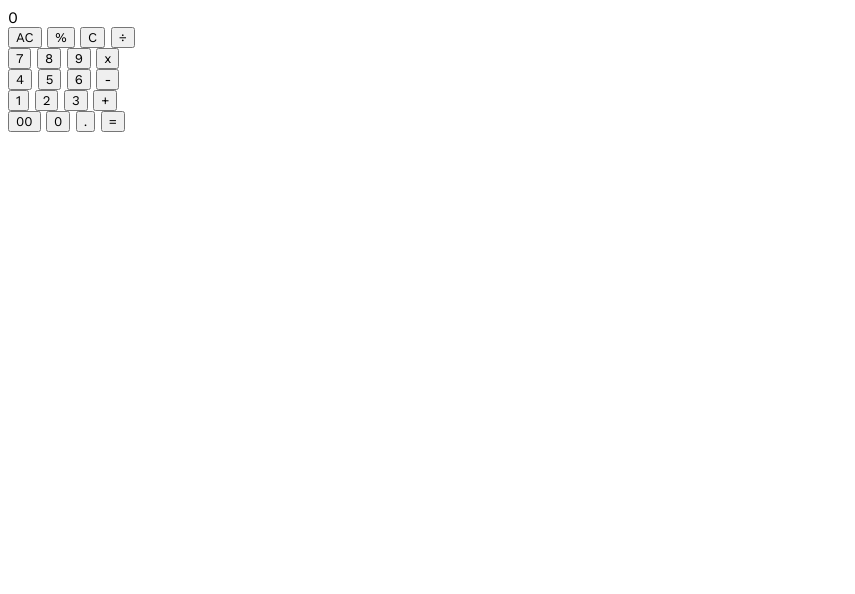
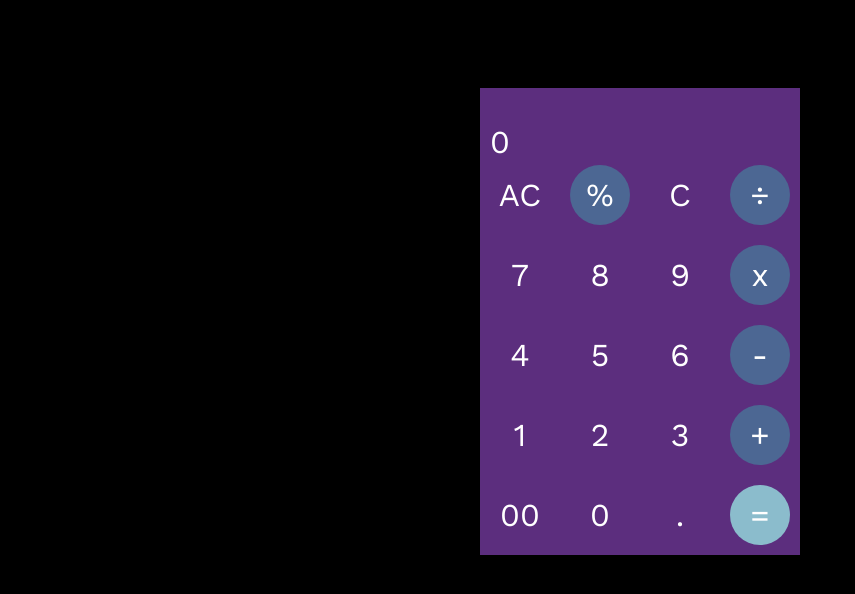
Before and after one commit to Kartikey-Tiwari/calculator, a plain HTML site: page index.html in a window 1280 px wide. Shown: the whole page, without its empty margins (0-855 px from the left). Drawn offline with nearby package versions, Linux system fonts and the light colour scheme.

Commit message:
Style the page

```diff
--- a/index.html
+++ b/index.html
@@ -10,40 +10,40 @@
     <link rel="preconnect" href="https://fonts.gstatic.com" crossorigin>
     <link href="https://fonts.googleapis.com/css2?family=Work+Sans:wght@300;400&display=swap" rel="stylesheet">
   </head>
-  <body>
+  <body class="container">
 	<div id="calculator-body">
     <div id="result-expr"></div>
 		<div id="display">0</div>
 		<div id="buttons">
 			<div class="btn-row">
 				<button id="all-clear">AC</button>
-				<button class="operator-btn" id="%">%</button>
+          <button class="container operator-btn" id="%"><span class="container">%</span></button>
 				<button id="clear">C</button>
-				<button class="operator-btn" id="/">÷</button>
+				<button class="container operator-btn" id="/"><span class="container">÷</span></button>
 			</div>
 			<div class="btn-row">
 				<button id="7">7</button>
 				<button id="8">8</button>
 				<button id="9">9</button>
-				<button class="operator-btn" id="*">x</button>
+				<button class="container operator-btn" id="*"><span class="container">x</span></button>
 			</div>
 			<div class="btn-row">
 				<button id="4">4</button>
 				<button id="5">5</button>
 				<button id="6">6</button>
-				<button class="operator-btn" id="-">-</button>
+				<button class="container operator-btn" id="-"><span class="container">-</span></button>
 			</div>
 			<div class="btn-row">
 				<button id="1">1</button>
 				<button id="2">2</button>
 				<button id="3">3</button>
-				<button class="operator-btn" id="+">+</button>
+				<button class="container operator-btn" id="+"><span class="container">+</span></button>
 			</div>
 			<div class="btn-row">
 				<button id="00">00</button>
 				<button id="0">0</button>
 				<button id=".">.</button>
-				<button id="=">=</button>
+				<button class="container" id="="><span class="container">=</span></button>
 			</div>
 		</div>
 	</div>
--- a/style.css
+++ b/style.css
@@ -1,4 +1,62 @@
-body, button{
-	font-family: 'Work Sans', sans-serif;
-	font-weight: 400;
+html {
+  width: 100%;
 }
+
+body {
+  color: white;
+  background: #000000;
+}
+
+.container {
+  display: flex;
+  justify-content: center;
+  align-items: center;
+}
+
+body,
+button {
+  font-family: "Work Sans", sans-serif;
+  font-weight: 400;
+  font-size: 32px;
+}
+
+#calculator-body {
+  background: #5c2e7e;
+  margin-top: 10vh;
+}
+
+button {
+  width: 80px;
+  height: 80px;
+  border: none;
+  background: transparent;
+  color: white;
+  padding: 0;
+}
+
+span {
+  width: 60px;
+  height: 60px;
+  border-radius: 50%;
+  background: #4c6793;
+}
+
+#\= span {
+  background: #8bbccc;
+}
+
+#result-expr {
+  height: 30px;
+  font-size: 22px;
+  padding: 5px 10px 0;
+}
+
+#display {
+  height: 32px;
+  margin-bottom: 10px;
+  margin: 0 10px;
+}
+
+.btn-row {
+  display: flex;
+}
```
